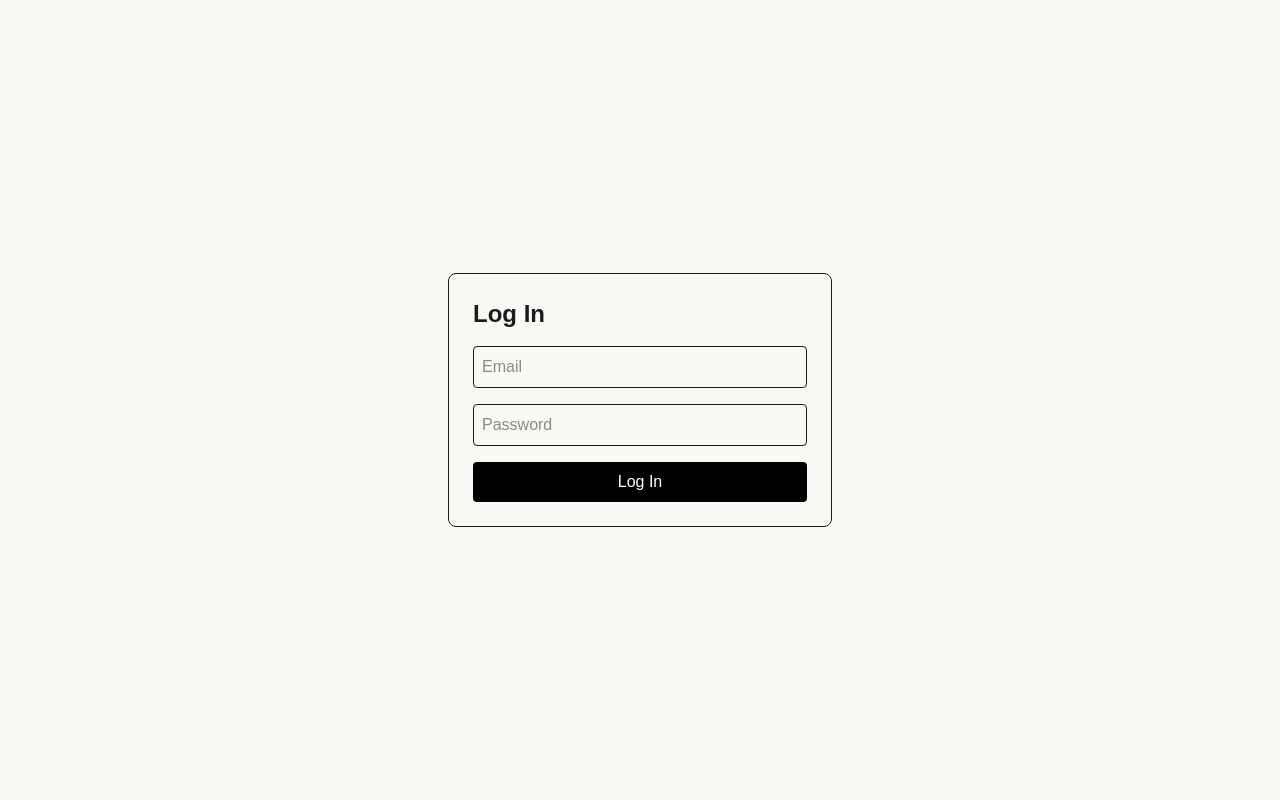
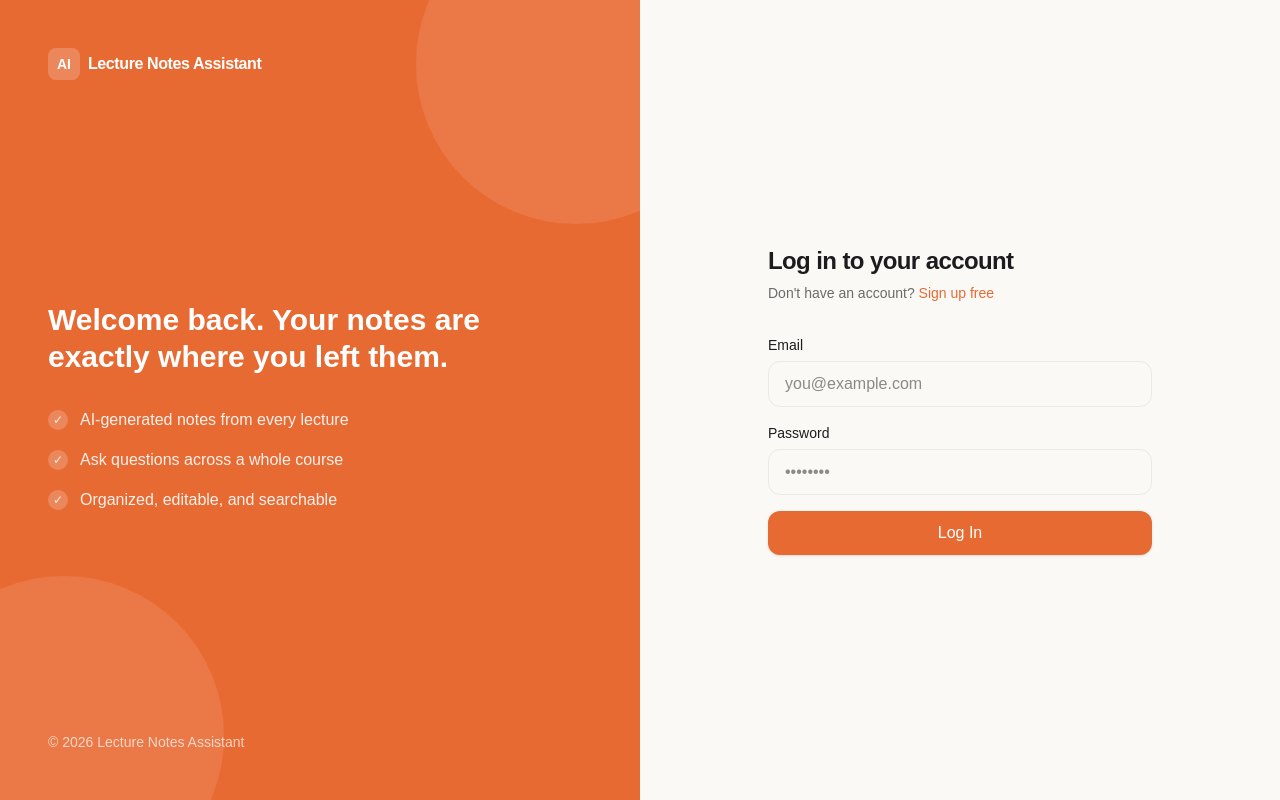
Before and after one commit to Zee-Gg/AI-Lecture-Notes-Frontend, a Next.js app in the folder lecture-notes-frontend/: page /login in a window 1280 px wide. Built offline with nearby package versions, Linux system fonts and the light colour scheme; no server answers.

Commit message:
feat: redesign login and signup pages with split-panel branding layout

```diff
--- a/lecture-notes-frontend/app/login/page.tsx
+++ b/lecture-notes-frontend/app/login/page.tsx
@@ -1,50 +1,148 @@
 'use client';
 import { useState, FormEvent } from 'react';
 import { useRouter } from 'next/navigation';
+import Link from 'next/link';
 import { supabase } from '../lib/supabaseClient';
 
 export default function Login() {
   const [email, setEmail] = useState<string>('');
   const [password, setPassword] = useState<string>('');
   const [error, setError] = useState<string>('');
+  const [submitting, setSubmitting] = useState<boolean>(false);
   const router = useRouter();
 
   const handleLogin = async (e: FormEvent<HTMLFormElement>) => {
     e.preventDefault();
     setError('');
+    setSubmitting(true);
     const { error } = await supabase.auth.signInWithPassword({ email, password });
     if (error) {
       setError(error.message);
+      setSubmitting(false);
     } else {
       router.push('/dashboard');
     }
   };
 
   return (
-    <main className="min-h-screen flex items-center justify-center">
-      <form onSubmit={handleLogin} className="w-full max-w-sm p-6 border rounded-lg space-y-4">
-        <h1 className="text-2xl font-bold">Log In</h1>
-        {error && <p className="text-red-500 text-sm">{error}</p>}
+    <main className="min-h-screen bg-surface-alt flex">
+      {/* Branding panel */}
+      <div className="hidden lg:flex lg:w-1/2 bg-accent relative overflow-hidden flex-col justify-between p-12">
+        <div
+          aria-hidden
+          className="pointer-events-none absolute -bottom-24 -left-24 w-80 h-80 rounded-full bg-white/10"
+        />
+        <div
+          aria-hidden
+          className="pointer-events-none absolute -top-24 -right-24 w-80 h-80 rounded-full bg-white/10"
+        />
+
+        <Link href="/" className="relative flex items-center gap-2 w-fit">
+          <span className="w-8 h-8 rounded-lg bg-white/20 flex items-center justify-center text-white text-sm font-bold">
+            AI
+          </span>
+          <span className="text-white font-semibold tracking-tight">
+            Lecture Notes Assistant
+          </span>
+        </Link>
+
+        <div className="relative">
+          <h2 className="text-3xl font-bold text-white leading-tight max-w-md">
+            Welcome back. Your notes are exactly where you left them.
+          </h2>
+          <ul className="mt-8 space-y-4">
+            {[
+              'AI-generated notes from every lecture',
+              'Ask questions across a whole course',
+              'Organized, editable, and searchable',
+            ].map((item) => (
+              <li key={item} className="flex items-center gap-3 text-white/90">
+                <span className="w-5 h-5 rounded-full bg-white/20 flex items-center justify-center text-xs shrink-0">
+                  ✓
+                </span>
+                {item}
+              </li>
+            ))}
+          </ul>
+        </div>
+
+        <p className="relative text-white/70 text-sm">
+          © {new Date().getFullYear()} Lecture Notes Assistant
+        </p>
+      </div>
+
+      {/* Form panel */}
+      <div className="flex-1 flex items-center justify-center px-6 py-12">
+        <div className="w-full max-w-sm">
+          <Link
+            href="/"
+            className="lg:hidden inline-flex items-center gap-2 mb-8"
+          >
+            <span className="w-8 h-8 rounded-lg bg-accent flex items-center justify-center text-white text-sm font-bold">
+              AI
+            </span>
+            <span className="font-semibold tracking-tight text-text-primary">
+              Lecture Notes Assistant
+            </span>
+          </Link>
+
+          <h1 className="text-2xl font-bold text-text-primary tracking-tight">
+            Log in to your account
+          </h1>
+          <p className="text-text-secondary text-sm mt-1.5">
+            Don&apos;t have an account?{' '}
+            <Link href="/signup" className="text-accent font-medium hover:text-accent-hover">
+              Sign up free
+            </Link>
+          </p>
+
+          <form onSubmit={handleLogin} className="space-y-4 mt-8">
+            {error && (
+              <p className="bg-status-failed-bg text-status-failed-text text-sm px-4 py-2.5 rounded-xl">
+                {error}
+              </p>
+            )}
+
+            <div>
+              <label htmlFor="email" className="block text-sm font-medium text-text-primary mb-1.5">
+                Email
+              </label>
               <input
+                id="email"
                 type="email"
-          placeholder="Email"
+                placeholder="you@example.com"
                 value={email}
                 onChange={(e) => setEmail(e.target.value)}
-          className="w-full border p-2 rounded"
+                className="w-full border border-border rounded-xl px-4 py-2.5 focus:outline-none focus:ring-2 focus:ring-accent/40"
                 required
               />
+            </div>
+
+            <div>
+              <label htmlFor="password" className="block text-sm font-medium text-text-primary mb-1.5">
+                Password
+              </label>
               <input
+                id="password"
                 type="password"
-          placeholder="Password"
+                placeholder="••••••••"
                 value={password}
                 onChange={(e) => setPassword(e.target.value)}
-          className="w-full border p-2 rounded"
+                className="w-full border border-border rounded-xl px-4 py-2.5 focus:outline-none focus:ring-2 focus:ring-accent/40"
                 required
               />
-        <button type="submit" className="w-full bg-black text-white p-2 rounded">
-          Log In
+            </div>
+
+            <button
+              type="submit"
+              disabled={submitting}
+              className="w-full bg-accent hover:bg-accent-hover text-white font-medium py-2.5 rounded-xl shadow-sm hover:shadow-md transition-all disabled:opacity-60"
+            >
+              {submitting ? 'Logging in...' : 'Log In'}
             </button>
           </form>
+        </div>
+      </div>
     </main>
   );
 }
--- a/lecture-notes-frontend/app/signup/page.tsx
+++ b/lecture-notes-frontend/app/signup/page.tsx
@@ -1,50 +1,148 @@
 'use client';
 import { useState, FormEvent } from 'react';
 import { useRouter } from 'next/navigation';
+import Link from 'next/link';
 import { supabase } from '../lib/supabaseClient';
 
 export default function Signup() {
   const [email, setEmail] = useState<string>('');
   const [password, setPassword] = useState<string>('');
   const [error, setError] = useState<string>('');
+  const [submitting, setSubmitting] = useState<boolean>(false);
   const router = useRouter();
 
   const handleSignup = async (e: FormEvent<HTMLFormElement>) => {
     e.preventDefault();
     setError('');
+    setSubmitting(true);
     const { error } = await supabase.auth.signUp({ email, password });
     if (error) {
       setError(error.message);
+      setSubmitting(false);
     } else {
       router.push('/login');
     }
   };
 
   return (
-    <main className="min-h-screen flex items-center justify-center">
-      <form onSubmit={handleSignup} className="w-full max-w-sm p-6 border rounded-lg space-y-4">
-        <h1 className="text-2xl font-bold">Sign Up</h1>
-        {error && <p className="text-red-500 text-sm">{error}</p>}
+    <main className="min-h-screen bg-surface-alt flex">
+      {/* Branding panel */}
+      <div className="hidden lg:flex lg:w-1/2 bg-accent relative overflow-hidden flex-col justify-between p-12">
+        <div
+          aria-hidden
+          className="pointer-events-none absolute -bottom-24 -left-24 w-80 h-80 rounded-full bg-white/10"
+        />
+        <div
+          aria-hidden
+          className="pointer-events-none absolute -top-24 -right-24 w-80 h-80 rounded-full bg-white/10"
+        />
+
+        <Link href="/" className="relative flex items-center gap-2 w-fit">
+          <span className="w-8 h-8 rounded-lg bg-white/20 flex items-center justify-center text-white text-sm font-bold">
+            AI
+          </span>
+          <span className="text-white font-semibold tracking-tight">
+            Lecture Notes Assistant
+          </span>
+        </Link>
+
+        <div className="relative">
+          <h2 className="text-3xl font-bold text-white leading-tight max-w-md">
+            Join and turn your lectures into notes that study themselves.
+          </h2>
+          <ul className="mt-8 space-y-4">
+            {[
+              'Free to get started, no credit card',
+              'Transcripts, notes, and citations in minutes',
+              'Everything organized by course automatically',
+            ].map((item) => (
+              <li key={item} className="flex items-center gap-3 text-white/90">
+                <span className="w-5 h-5 rounded-full bg-white/20 flex items-center justify-center text-xs shrink-0">
+                  ✓
+                </span>
+                {item}
+              </li>
+            ))}
+          </ul>
+        </div>
+
+        <p className="relative text-white/70 text-sm">
+          © {new Date().getFullYear()} Lecture Notes Assistant
+        </p>
+      </div>
+
+      {/* Form panel */}
+      <div className="flex-1 flex items-center justify-center px-6 py-12">
+        <div className="w-full max-w-sm">
+          <Link
+            href="/"
+            className="lg:hidden inline-flex items-center gap-2 mb-8"
+          >
+            <span className="w-8 h-8 rounded-lg bg-accent flex items-center justify-center text-white text-sm font-bold">
+              AI
+            </span>
+            <span className="font-semibold tracking-tight text-text-primary">
+              Lecture Notes Assistant
+            </span>
+          </Link>
+
+          <h1 className="text-2xl font-bold text-text-primary tracking-tight">
+            Create your account
+          </h1>
+          <p className="text-text-secondary text-sm mt-1.5">
+            Already have an account?{' '}
+            <Link href="/login" className="text-accent font-medium hover:text-accent-hover">
+              Log in
+            </Link>
+          </p>
+
+          <form onSubmit={handleSignup} className="space-y-4 mt-8">
+            {error && (
+              <p className="bg-status-failed-bg text-status-failed-text text-sm px-4 py-2.5 rounded-xl">
+                {error}
+              </p>
+            )}
+
+            <div>
+              <label htmlFor="email" className="block text-sm font-medium text-text-primary mb-1.5">
+                Email
+              </label>
               <input
+                id="email"
                 type="email"
-          placeholder="Email"
+                placeholder="you@example.com"
                 value={email}
                 onChange={(e) => setEmail(e.target.value)}
-          className="w-full border p-2 rounded"
+                className="w-full border border-border rounded-xl px-4 py-2.5 focus:outline-none focus:ring-2 focus:ring-accent/40"
                 required
               />
+            </div>
+
+            <div>
+              <label htmlFor="password" className="block text-sm font-medium text-text-primary mb-1.5">
+                Password
+              </label>
               <input
+                id="password"
                 type="password"
-          placeholder="Password"
+                placeholder="••••••••"
                 value={password}
                 onChange={(e) => setPassword(e.target.value)}
-          className="w-full border p-2 rounded"
+                className="w-full border border-border rounded-xl px-4 py-2.5 focus:outline-none focus:ring-2 focus:ring-accent/40"
                 required
               />
-        <button type="submit" className="w-full bg-black text-white p-2 rounded">
-          Sign Up
+            </div>
+
+            <button
+              type="submit"
+              disabled={submitting}
+              className="w-full bg-accent hover:bg-accent-hover text-white font-medium py-2.5 rounded-xl shadow-sm hover:shadow-md transition-all disabled:opacity-60"
+            >
+              {submitting ? 'Creating account...' : 'Sign Up'}
             </button>
           </form>
+        </div>
+      </div>
     </main>
   );
 }
```
Lines whose indentation alone changed are shown as unchanged.
